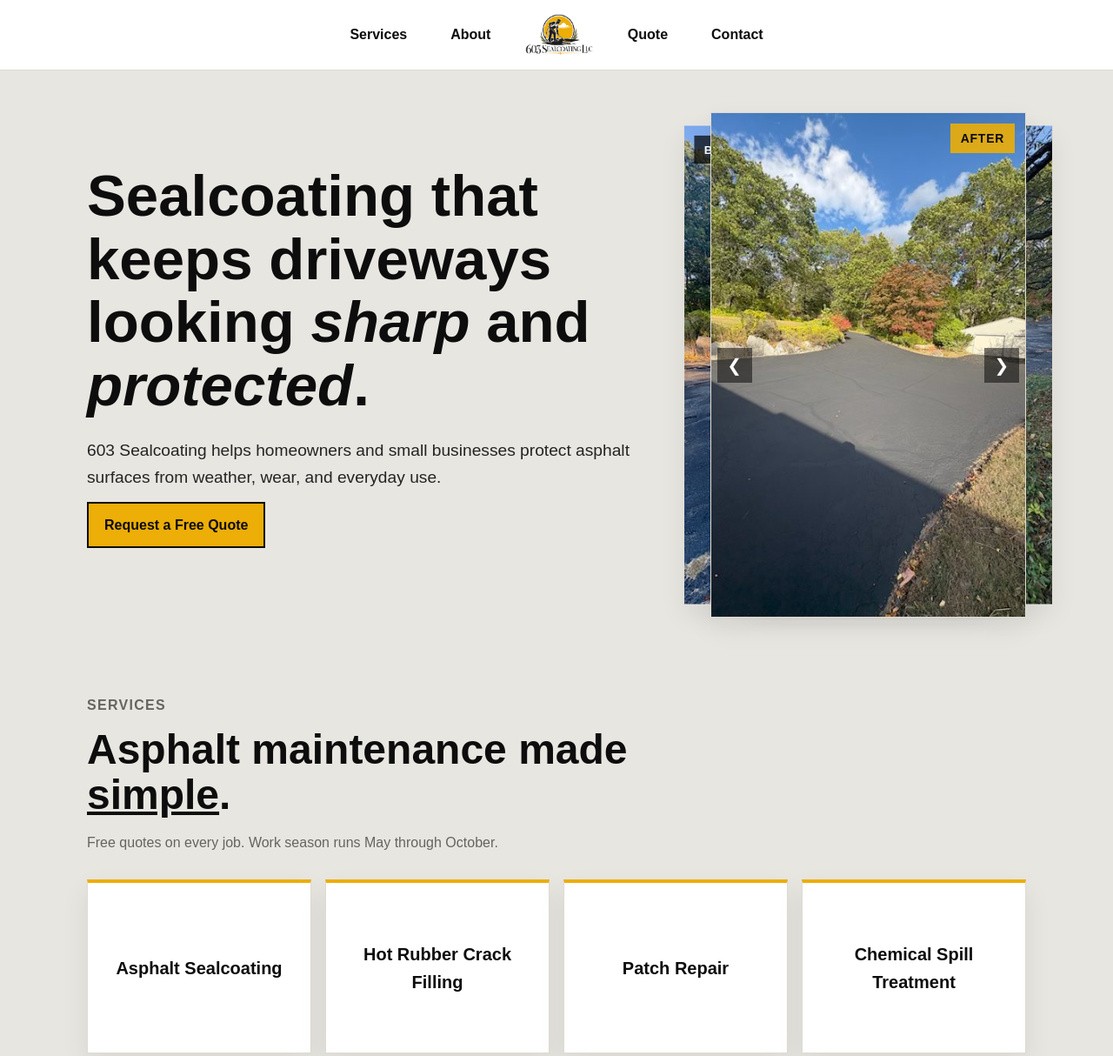
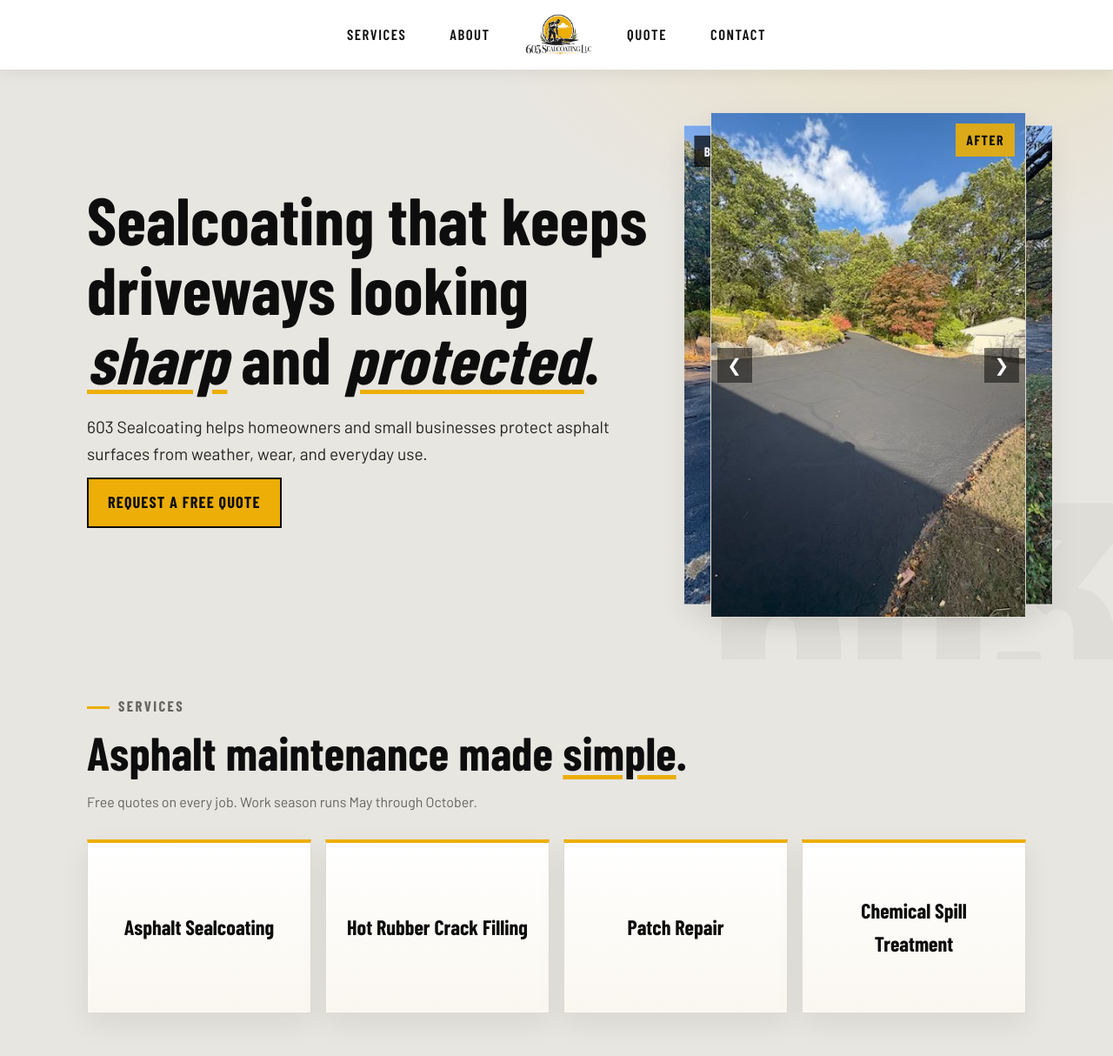
Before and after one commit to IgniteDevelopmentNH/603-sealcoating, a plain HTML site: page index.html in a window 1280 px wide. Shown: the top 1214 px of the page at 87% size. Drawn offline with nearby package versions, Linux system fonts and the light colour scheme; a web font is replaced by a local one.

Commit message:
Restyle site and improve quote form
- Add Barlow Condensed / Barlow typography for a stronger, less sterile look
- Warm gold hero glow, faint "603" watermark, textured quote section
- Gold accent bars, marker underlines, hover states, brand-colored details
- Add mobile browser theme-color (white top bar)
- Quote form: honeypot spam trap and redirect back to site with a gold
  in-page "thanks" confirmation after submission

Co-Authored-By: Claude Opus 4.8 <noreply@anthropic.com>

```diff
--- a/index.html
+++ b/index.html
@@ -3,12 +3,16 @@
 <head>
   <meta charset="UTF-8">
   <meta name="viewport" content="width=device-width, initial-scale=1.0, viewport-fit=cover">
+  <meta name="theme-color" content="#ffffff">
   <title>603 Sealcoating | Driveway Sealcoating in New Hampshire</title>
   <meta name="description" content="603 Sealcoating provides asphalt sealcoating, hot rubber crack filling, patch repair, and chemical spill treatment for homeowners and small businesses in New Hampshire. Free quotes.">
   <link rel="icon" href="favicon.ico" sizes="any">
   <link rel="icon" type="image/png" sizes="32x32" href="images/favicon-32.png">
   <link rel="icon" type="image/png" sizes="16x16" href="images/favicon-16.png">
   <link rel="apple-touch-icon" href="images/apple-touch-icon.png">
+  <link rel="preconnect" href="https://fonts.googleapis.com">
+  <link rel="preconnect" href="https://fonts.gstatic.com" crossorigin>
+  <link href="https://fonts.googleapis.com/css2?family=Barlow+Condensed:ital,wght@0,600;0,700;0,800;1,700;1,800&family=Barlow:ital,wght@0,400;0,500;0,600;0,700;1,400;1,700&display=swap" rel="stylesheet">
   <link rel="stylesheet" href="style.css">
 </head>
 <body>
@@ -152,6 +156,8 @@
       <form class="quote-form" action="https://formsubmit.co/nh603sealcoating@gmail.com" method="post">
         <input type="hidden" name="_subject" value="New Quote Request - 603 Sealcoating">
         <input type="hidden" name="_captcha" value="false">
+        <input type="hidden" name="_next" value="https://www.603sealcoating.com/?sent=1#quote">
+        <input type="text" name="_honey" style="display:none" tabindex="-1" autocomplete="off" aria-hidden="true">
         <label>
           Name
           <input type="text" name="name" placeholder="Your name" required>
--- a/script.js
+++ b/script.js
@@ -34,6 +34,16 @@ if (logo) {
     event.preventDefault();
     window.scrollTo({ top: 0, behavior: "smooth" });
   });
+}
+
+// After a quote submission, FormSubmit redirects back with ?sent=1.
+if (new URLSearchParams(window.location.search).get("sent") === "1") {
+  const note = document.querySelector(".quote .section-heading p");
+  if (note) {
+    note.textContent = "Thanks — your request was sent! We'll be in touch soon.";
+    note.style.color = "var(--yellow)";
+    note.style.fontWeight = "700";
+  }
 }
 
 (() => {
--- a/style.css
+++ b/style.css
@@ -9,6 +9,13 @@
   --green: #565e32;
   --line: #dedbd2;
   --max-width: 1120px;
+  --font-display: "Barlow Condensed", "Arial Narrow", Arial, sans-serif;
+  --font-body: "Barlow", Arial, Helvetica, sans-serif;
+}
+
+::selection {
+  background: var(--yellow);
+  color: var(--black);
 }
 
 * {
@@ -21,7 +28,7 @@ html {
 
 body {
   margin: 0;
-  font-family: Arial, Helvetica, sans-serif;
+  font-family: var(--font-body);
   color: var(--black);
   background: #e8e6e1;
   line-height: 1.6;
@@ -41,6 +48,7 @@ a {
   padding: 16px max(20px, calc((100vw - var(--max-width)) / 2));
   background: #ffffff;
   border-bottom: 1px solid var(--line);
+  box-shadow: 0 4px 16px rgba(13, 13, 13, 0.06);
   gap: 40px;
 }
 
@@ -49,12 +57,19 @@ a {
   display: flex;
   align-items: center;
   gap: 50px;
-  font-weight: 700;
+  font-family: var(--font-display);
+  font-weight: 600;
 }
 
 .site-nav-left a,
 .site-nav-right a {
   text-decoration: none;
+  text-transform: uppercase;
+  letter-spacing: 0.09em;
+  font-size: 1.05rem;
+  padding: 4px 0;
+  border-bottom: 2px solid transparent;
+  transition: color 0.15s ease, border-color 0.15s ease;
 }
 
 .site-nav-left a:hover,
@@ -62,6 +77,7 @@ a {
 .site-nav-right a:hover,
 .site-nav-right a:focus {
   color: var(--yellow-dark);
+  border-bottom-color: var(--yellow);
 }
 
 .logo {
@@ -96,6 +112,10 @@ a {
   padding: 72px 20px;
 }
 
+section[id] {
+  scroll-margin-top: 96px;
+}
+
 #services {
   padding-top: 40px;
 }
@@ -104,10 +124,30 @@ a {
   min-height: 640px;
   display: flex;
   align-items: center;
-  background: #e8e6e1;
+  position: relative;
+  overflow: hidden;
+  background:
+    radial-gradient(900px 480px at 85% -10%, rgba(236, 174, 7, 0.12), transparent 60%),
+    #e8e6e1;
+}
+
+.hero::before {
+  content: "603";
+  position: absolute;
+  right: -0.04em;
+  bottom: -0.3em;
+  font-family: var(--font-display);
+  font-weight: 800;
+  font-size: clamp(11rem, 28vw, 24rem);
+  line-height: 1;
+  color: rgba(13, 13, 13, 0.04);
+  pointer-events: none;
+  user-select: none;
 }
 
 .hero-inner {
+  position: relative;
+  z-index: 1;
   width: 100%;
   max-width: var(--max-width);
   margin: 0 auto;
@@ -167,10 +207,11 @@ a {
   padding: 6px 12px;
   background: rgba(0, 0, 0, 0.7);
   color: var(--white);
-  font-size: 0.875rem;
-  font-weight: 800;
+  font-family: var(--font-display);
+  font-size: 1rem;
+  font-weight: 700;
   text-transform: uppercase;
-  letter-spacing: 0.05em;
+  letter-spacing: 0.09em;
 }
 
 .carousel-label.after {
@@ -201,7 +242,8 @@ a {
 
 .carousel-prev:hover,
 .carousel-next:hover {
-  background: rgba(0, 0, 0, 0.8);
+  background: var(--yellow);
+  color: var(--black);
 }
 
 .carousel-prev {
@@ -233,24 +275,47 @@ a {
 }
 
 .carousel-dot.active {
-  background: var(--white);
+  background: var(--yellow);
 }
 
 
 .hero-content h1,
 .section-heading h2,
 .about-copy h2,
+.contact h2,
+.panel-title,
+.service-card h3,
+.about-list h3 {
+  font-family: var(--font-display);
+}
+
+.hero-content h1,
+.section-heading h2,
+.about-copy h2,
 .contact h2 {
   margin: 0;
-  line-height: 1.08;
-  letter-spacing: 0;
+  line-height: 1.04;
+  letter-spacing: 0.005em;
 }
 
 .hero-content h1 {
   max-width: 780px;
-  font-size: clamp(2rem, 6vw, 4.2rem);
+  font-size: clamp(2.5rem, 6.5vw, 4.8rem);
   margin-top: -20px;
   margin-bottom: 16px;
+}
+
+.hero-content h1 em {
+  text-decoration: underline;
+  text-decoration-color: var(--yellow);
+  text-decoration-thickness: 5px;
+  text-underline-offset: 6px;
+}
+
+.section-heading h2 u {
+  text-decoration-color: var(--yellow);
+  text-decoration-thickness: 5px;
+  text-underline-offset: 5px;
 }
 
 .hero-text {
@@ -262,10 +327,22 @@ a {
 
 .eyebrow {
   margin: 0 0 12px;
-  font-weight: 800;
-  letter-spacing: 0.08em;
+  font-family: var(--font-display);
+  font-weight: 700;
+  font-size: 1.05rem;
+  letter-spacing: 0.14em;
   text-transform: uppercase;
   color: var(--yellow-dark);
+}
+
+.eyebrow::before {
+  content: "";
+  display: inline-block;
+  width: 26px;
+  height: 3px;
+  background: var(--yellow);
+  margin-right: 10px;
+  vertical-align: middle;
 }
 
 .hero-actions {
@@ -280,11 +357,22 @@ a {
   align-items: center;
   justify-content: center;
   min-height: 48px;
-  padding: 12px 18px;
-  font-weight: 800;
+  padding: 12px 22px;
+  font-family: var(--font-display);
+  font-size: 1.15rem;
+  font-weight: 700;
+  letter-spacing: 0.06em;
+  text-transform: uppercase;
   text-decoration: none;
   border: 2px solid var(--black);
   cursor: pointer;
+  transition: transform 0.18s ease, box-shadow 0.18s ease, background 0.18s ease, color 0.18s ease;
+}
+
+.button:hover,
+.button:focus-visible {
+  transform: translateY(-2px);
+  box-shadow: 0 8px 18px rgba(13, 13, 13, 0.18);
 }
 
 .button.primary {
@@ -292,9 +380,17 @@ a {
   background: var(--yellow);
 }
 
+.button.primary:hover {
+  background: #f6bb1e;
+}
+
 .button.secondary {
   color: var(--white);
   background: var(--black);
+}
+
+.button.secondary:hover {
+  color: var(--yellow);
 }
 
 .hero-panel,
@@ -313,12 +409,17 @@ a {
 .panel-title,
 .service-card h3 {
   margin: 0 0 12px;
-  font-size: 1.25rem;
+  font-size: 1.5rem;
 }
 
 .about-list h3 {
   margin: 0 0 16px;
-  font-size: 1.4rem;
+  font-size: 1.7rem;
+}
+
+.about-list,
+.contact-card {
+  border-top: 6px solid var(--yellow);
 }
 
 .hero-panel ul,
@@ -345,7 +446,7 @@ a {
 .section-heading h2,
 .about-copy h2,
 .contact h2 {
-  font-size: clamp(2rem, 4vw, 3rem);
+  font-size: clamp(2.2rem, 4.2vw, 3.4rem);
 }
 
 .section-heading p,
@@ -397,7 +498,7 @@ a {
 }
 
 .service-card-front {
-  background: var(--white);
+  background: linear-gradient(180deg, #ffffff 0%, #faf7f0 100%);
   border-top: 4px solid var(--yellow);
 }
 
@@ -437,7 +538,10 @@ a {
 
 .quote {
   max-width: none;
-  background: var(--black);
+  background:
+    repeating-linear-gradient(-45deg, rgba(255, 255, 255, 0.025) 0 2px, transparent 2px 16px),
+    var(--black);
+  border-top: 6px solid var(--yellow);
   color: var(--white);
 }
 
@@ -503,10 +607,13 @@ a {
 }
 
 .site-footer {
-  padding: 28px 20px;
-  color: var(--white);
+  padding: 30px 20px;
+  color: #d6d1c4;
   text-align: center;
   background: var(--black);
+  border-top: 4px solid var(--yellow);
+  font-size: 0.95rem;
+  letter-spacing: 0.02em;
 }
 
 .site-footer p {
@@ -667,6 +774,7 @@ a {
     gap: 0;
     background: var(--white);
     border: 1px solid var(--line);
+    border-top: 4px solid var(--yellow);
     box-shadow: 0 12px 30px rgba(0, 0, 0, 0.07);
     padding: 4px 20px;
   }
```
